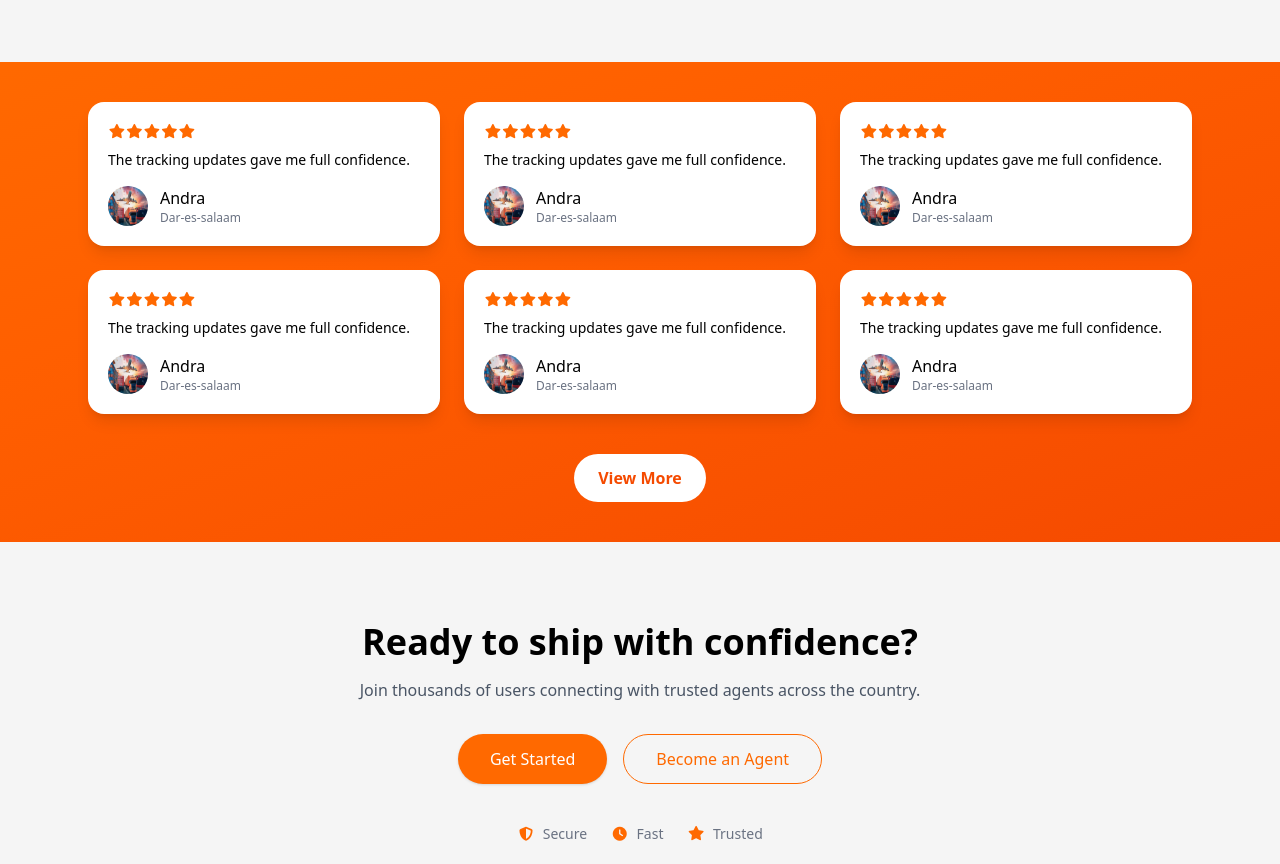
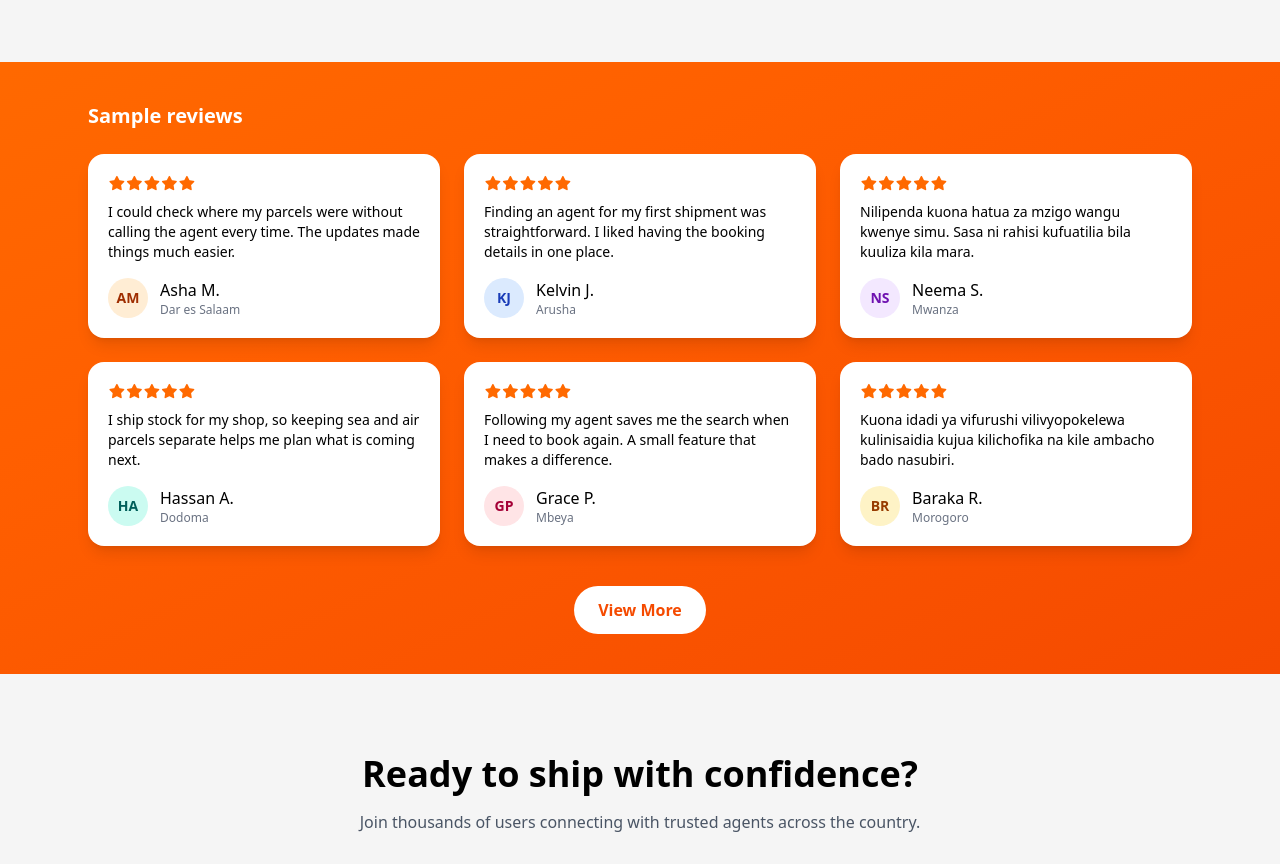
Before and after one commit to mullastz/pilikapilika_frontend, an Angular app: page / in a window 1280 px wide. Shown: the part 1861-2725 px from the top of the page. Built offline with nearby package versions, Linux system fonts and the light colour scheme; no server answers.

Commit message:
feat: update testimonials section with new entries and styling

```diff
--- a/src/app/feature/landing-page/landing-page.html
+++ b/src/app/feature/landing-page/landing-page.html
@@ -373,9 +373,11 @@
         <!-- INNER CONTENT (same padding as others) -->
         <div class="px-4 sm:px-6 max-w-6xl mx-auto">
 
+        <h2 class="text-lg sm:text-xl font-bold text-white mb-4 sm:mb-6">Sample reviews</h2>
+
         <div class="grid grid-cols-1 sm:grid-cols-2 lg:grid-cols-3 gap-4 sm:gap-6">
             <div *ngFor="let t of testimonials"
-                class="bg-white dark:bg-[#1a1a1a] text-black dark:text-white rounded-2xl p-4 sm:p-5 shadow-lg hover:-translate-y-1 transition-colors">
+                class="flex flex-col bg-white dark:bg-[#1a1a1a] text-black dark:text-white rounded-2xl p-4 sm:p-5 shadow-lg hover:-translate-y-1 transition-colors">
 
             <div class="text-orange-500 mb-2 text-sm">
                 <i class="fa-solid fa-star"></i>
@@ -387,8 +389,9 @@
 
             <p class="text-xs sm:text-sm mb-4 dark:text-gray-300">{{t.message}}</p>
 
-            <div class="flex items-center gap-3">
-                <img [src]="t.avatar" class="w-8 h-8 sm:w-10 sm:h-10 rounded-full"/>
+            <div class="flex items-center gap-3 mt-auto">
+                <span class="w-8 h-8 sm:w-10 sm:h-10 shrink-0 rounded-full flex items-center justify-center text-xs sm:text-sm font-semibold"
+                    [ngClass]="t.avatarClass" aria-hidden="true">{{t.initials}}</span>
                 <div>
                 <p class="font-medium text-sm sm:text-base">{{t.name}}</p>
                 <p class="text-xs text-gray-500">{{t.city}}</p>
--- a/src/app/feature/landing-page/landing-page.ts
+++ b/src/app/feature/landing-page/landing-page.ts
@@ -127,40 +127,46 @@ activities = [
 
 testimonials = [
   {
-    name: 'Andra',
-    city: 'Dar-es-salaam',
-    message: 'The tracking updates gave me full confidence.',
-    avatar: 'assets/landingpage_images/defaultprofile.jfif'
+    name: 'Asha M.',
+    city: 'Dar es Salaam',
+    message: 'I could check where my parcels were without calling the agent every time. The updates made things much easier.',
+    initials: 'AM',
+    avatarClass: 'bg-orange-100 text-orange-800 dark:bg-orange-900/40 dark:text-orange-200'
   },
   {
-    name: 'Andra',
-    city: 'Dar-es-salaam',
-    message: 'The tracking updates gave me full confidence.',
-    avatar: 'assets/landingpage_images/defaultprofile.jfif'
+    name: 'Kelvin J.',
+    city: 'Arusha',
+    message: 'Finding an agent for my first shipment was straightforward. I liked having the booking details in one place.',
+    initials: 'KJ',
+    avatarClass: 'bg-blue-100 text-blue-800 dark:bg-blue-900/40 dark:text-blue-200'
   },
   {
-    name: 'Andra',
-    city: 'Dar-es-salaam',
-    message: 'The tracking updates gave me full confidence.',
-    avatar: 'assets/landingpage_images/defaultprofile.jfif'
+    name: 'Neema S.',
+    city: 'Mwanza',
+    message: 'Nilipenda kuona hatua za mzigo wangu kwenye simu. Sasa ni rahisi kufuatilia bila kuuliza kila mara.',
+    initials: 'NS',
+    avatarClass: 'bg-purple-100 text-purple-800 dark:bg-purple-900/40 dark:text-purple-200'
   },
   {
-    name: 'Andra',
-    city: 'Dar-es-salaam',
-    message: 'The tracking updates gave me full confidence.',
-    avatar: 'assets/landingpage_images/defaultprofile.jfif'
+    name: 'Hassan A.',
+    city: 'Dodoma',
+    message: 'I ship stock for my shop, so keeping sea and air parcels separate helps me plan what is coming next.',
+    initials: 'HA',
+    avatarClass: 'bg-teal-100 text-teal-800 dark:bg-teal-900/40 dark:text-teal-200'
   },
   {
-    name: 'Andra',
-    city: 'Dar-es-salaam',
-    message: 'The tracking updates gave me full confidence.',
-    avatar: 'assets/landingpage_images/defaultprofile.jfif'
+    name: 'Grace P.',
+    city: 'Mbeya',
+    message: 'Following my agent saves me the search when I need to book again. A small feature that makes a difference.',
+    initials: 'GP',
+    avatarClass: 'bg-rose-100 text-rose-800 dark:bg-rose-900/40 dark:text-rose-200'
   },
   {
-    name: 'Andra',
-    city: 'Dar-es-salaam',
-    message: 'The tracking updates gave me full confidence.',
-    avatar: 'assets/landingpage_images/defaultprofile.jfif'
+    name: 'Baraka R.',
+    city: 'Morogoro',
+    message: 'Kuona idadi ya vifurushi vilivyopokelewa kulinisaidia kujua kilichofika na kile ambacho bado nasubiri.',
+    initials: 'BR',
+    avatarClass: 'bg-amber-100 text-amber-800 dark:bg-amber-900/40 dark:text-amber-200'
   },
 ];
 
```
